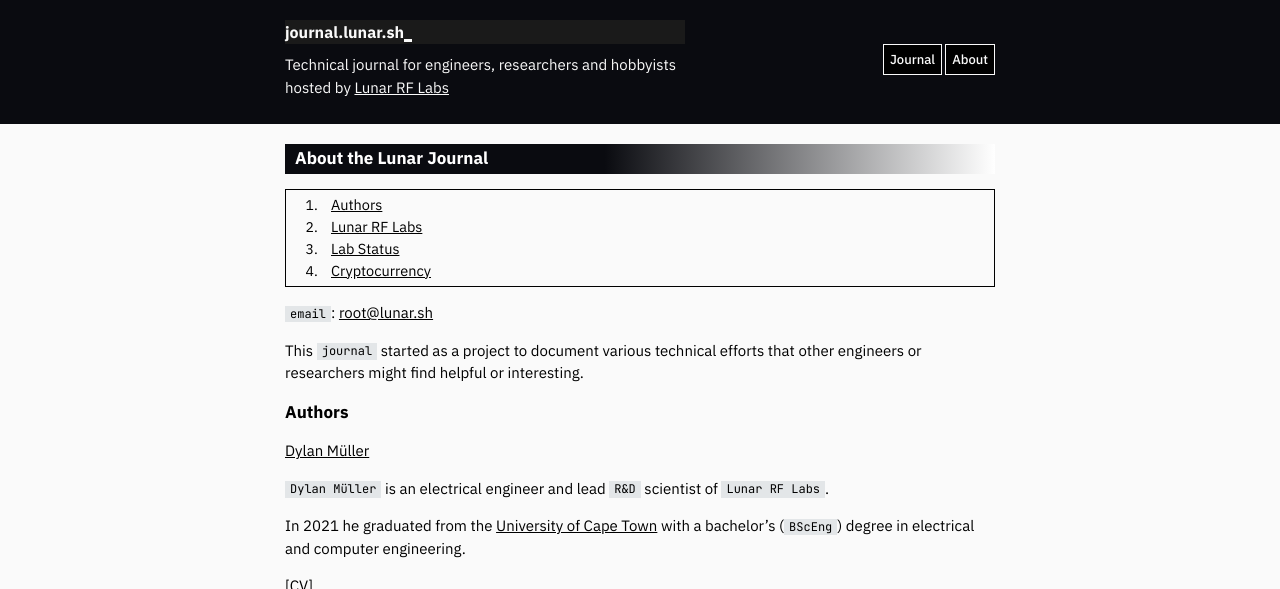
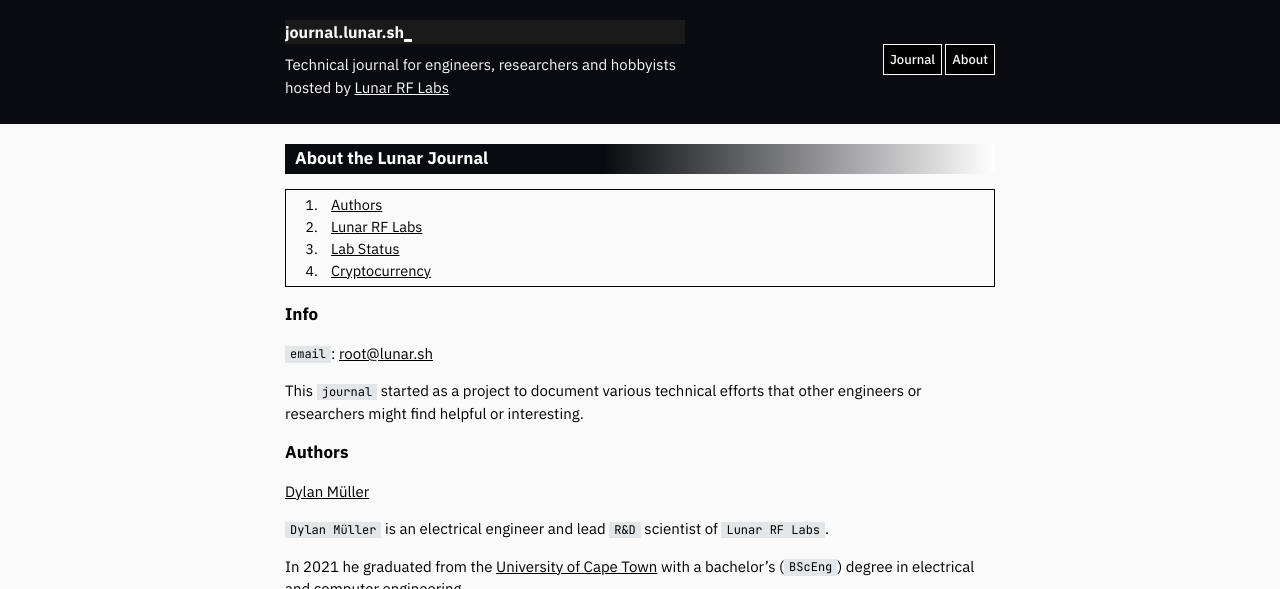
Before and after one commit to microstub/microstub.github.io, a Jekyll site: the page built from info.md, in a window 1280 px wide and 900 px high, cut to the strip 0-589 px from the top of the window. Built offline with Jekyll 4.4.1, drawn with Linux system fonts in a browser that asks for light colours; nearby versions of some CDN libraries.

Commit message:
Update info.md

```diff
--- a/info.md
+++ b/info.md
@@ -10,6 +10,8 @@ permalink: /info.html
 2. [Lunar RF Labs](#lunar-rf-labs)
 3. [Lab Status](#lab-status)
 4. [Cryptocurrency](#cryptocurrency)
+
+# Info
 
 `email`: [root@lunar.sh](mailto:root@lunar.sh) <br/>
 
```
